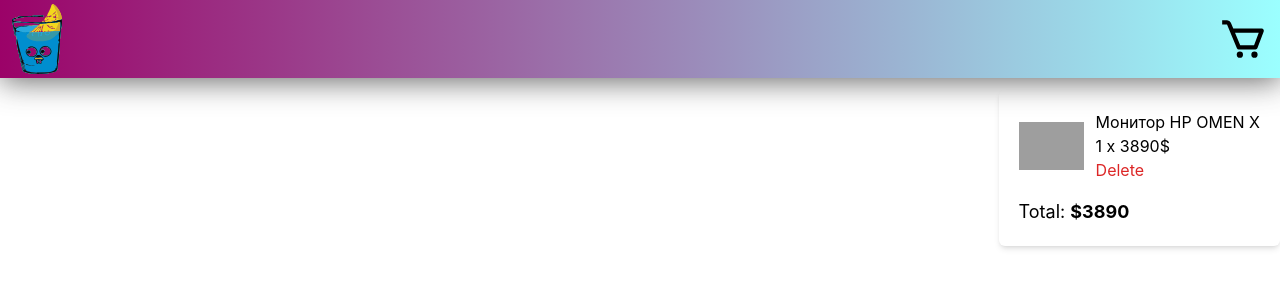
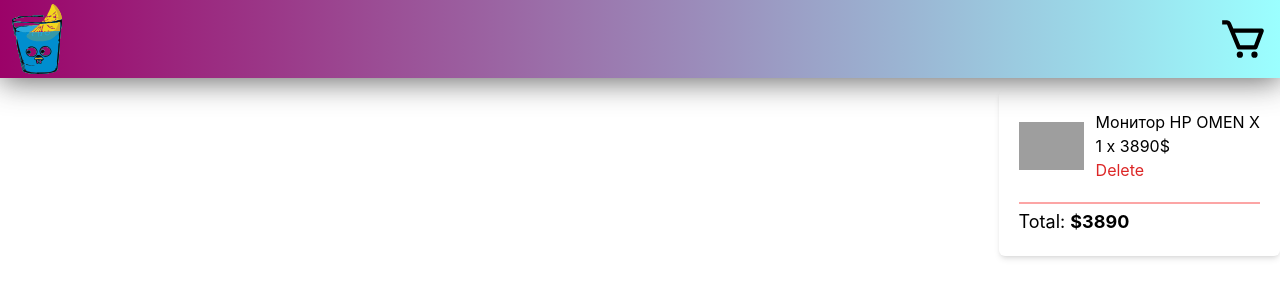
Before and after one commit to startender/online-store-TS-React, a React (Create React App) app in the folder ecommerce/: page / in a window 1280 px wide. Both pictures are taken after a click on the button 1243 px from the left and 39 px from the top of the page. Shown: the top 300 px of the page. Built offline with nearby package versions, Linux system fonts and the light colour scheme; grey boxes are pictures that could not be loaded.

Commit message:
drop down cart done

```diff
--- a/ecommerce/src/components/Header.tsx
+++ b/ecommerce/src/components/Header.tsx
@@ -75,7 +75,10 @@ const Header: FC = () => {
             </div>
           </div>
         ))}
-        <div className="text-lg">
+
+
+
+        <div className="text-lg border-solid border-t-2 border-red-300 pt-1 mt-5">
           Total: <b>${total}</b>
         </div>
       </div>
```
